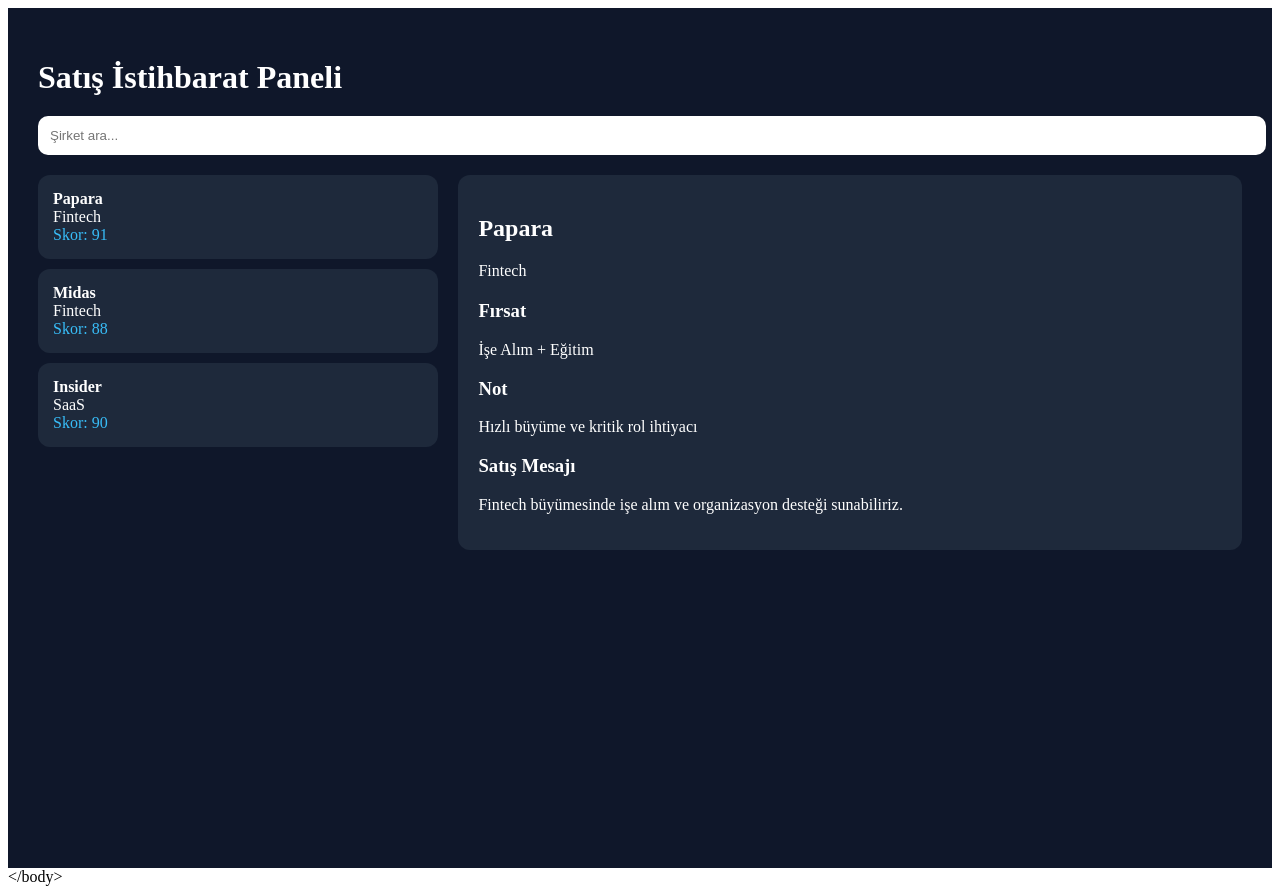
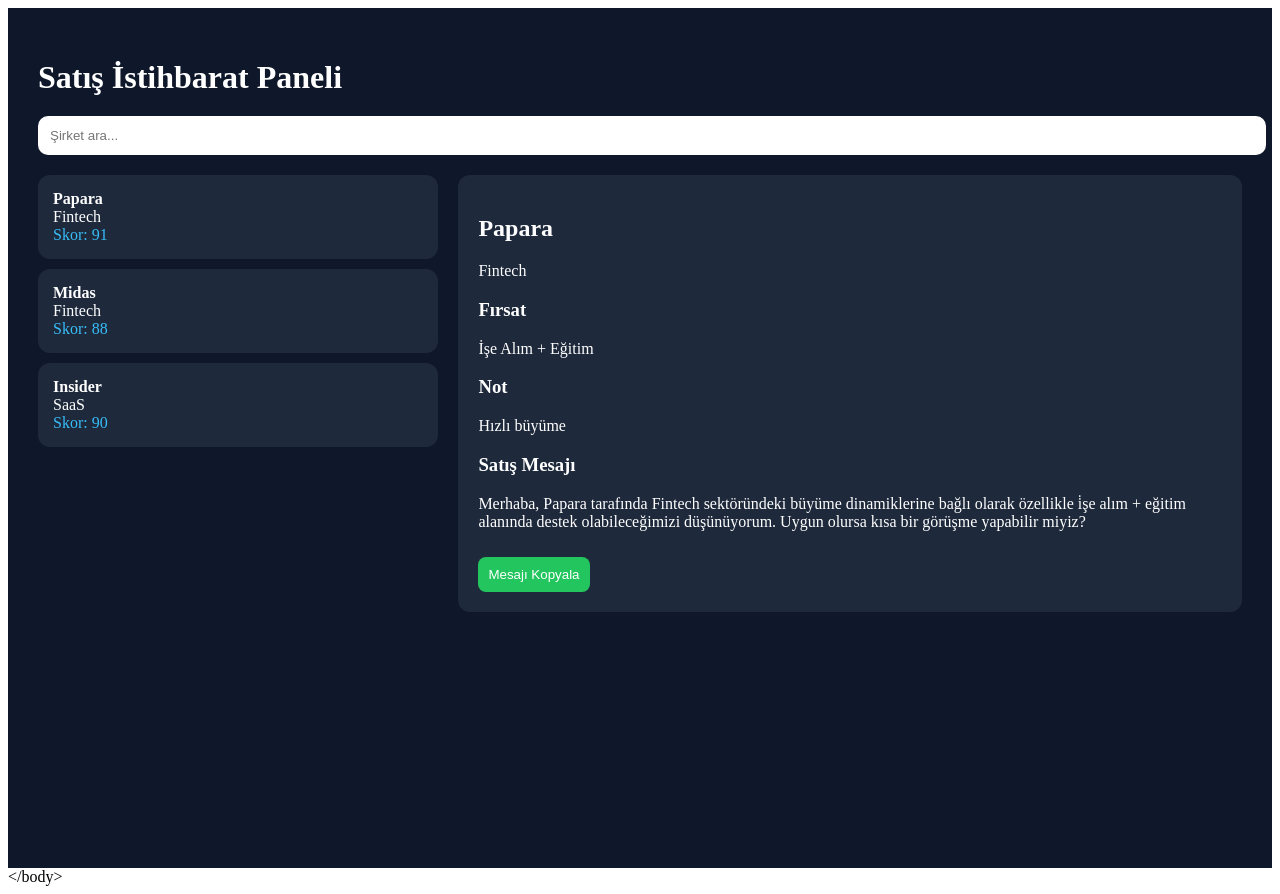
Before and after one commit to CansinDmn/satis-projesi, a React (Vite) app: page / in a window 1280 px wide. Built offline with nearby package versions, Linux system fonts and the light colour scheme; no server answers.

Commit message:
Update App.jsx

```diff
--- a/src/App.jsx
+++ b/src/App.jsx
@@ -1,14 +1,13 @@
-import React, { useMemo, useState } from "react";
+import React, { useEffect, useMemo, useState } from "react";
 
-const companies = [
+const defaultCompanies = [
   {
     id: 1,
     name: "Papara",
     sector: "Fintech",
     score: 91,
     opportunityType: "İşe Alım + Eğitim",
-    note: "Hızlı büyüme ve kritik rol ihtiyacı",
-    message: "Fintech büyümesinde işe alım ve organizasyon desteği sunabiliriz."
+    note: "Hızlı büyüme",
   },
   {
     id: 2,
@@ -16,8 +15,7 @@
     sector: "Fintech",
     score: 88,
     opportunityType: "İşe Alım",
-    note: "Scale-up aşamasında ekip kurulumu",
-    message: "Kritik rollerin doğru konumlanması için destek olabiliriz."
+    note: "Scale-up",
   },
   {
     id: 3,
@@ -26,19 +24,38 @@
     score: 90,
     opportunityType: "İşe Alım + Eğitim",
     note: "Global büyüme",
-    message: "Global ekiplerde liderlik ve yapı kurma desteği sunuyoruz."
   }
 ];
 
+function buildMessage(company) {
+  return `Merhaba, ${company.name} tarafında ${company.sector} sektöründeki büyüme dinamiklerine bağlı olarak özellikle ${company.opportunityType.toLowerCase()} alanında destek olabileceğimizi düşünüyorum. Uygun olursa kısa bir görüşme yapabilir miyiz?`;
+}
+
 export default function App() {
-  const [selected, setSelected] = useState(companies[0]);
+  const [companies, setCompanies] = useState(defaultCompanies);
+  const [selected, setSelected] = useState(defaultCompanies[0]);
   const [query, setQuery] = useState("");
+
+  // 🔥 OTOMATİK API ÇEK
+  useEffect(() => {
+    fetch("/api/trending")
+      .then((res) => res.json())
+      .then((data) => {
+        if (data?.length) {
+          setCompanies(data);
+          setSelected(data[0]);
+        }
+      })
+      .catch(() => {});
+  }, []);
 
   const filtered = useMemo(() => {
     return companies.filter((c) =>
       c.name.toLowerCase().includes(query.toLowerCase())
     );
-  }, [query]);
+  }, [query, companies]);
+
+  const message = buildMessage(selected);
 
   return (
     <div style={{ background: "#0f172a", color: "#fff", minHeight: "100vh", padding: 30 }}>
@@ -82,7 +99,7 @@
           <h2>{selected.name}</h2>
           <p>{selected.sector}</p>
 
-          <div style={{ marginTop: 20 }}>
+          <div>
             <h3>Fırsat</h3>
             <p>{selected.opportunityType}</p>
           </div>
@@ -94,7 +111,25 @@
 
           <div>
             <h3>Satış Mesajı</h3>
-            <p>{selected.message}</p>
+            <p>{message}</p>
+
+            <button
+              onClick={() => {
+                navigator.clipboard.writeText(message);
+                alert("Kopyalandı");
+              }}
+              style={{
+                marginTop: 10,
+                padding: 10,
+                borderRadius: 8,
+                border: "none",
+                background: "#22c55e",
+                color: "#fff",
+                cursor: "pointer"
+              }}
+            >
+              Mesajı Kopyala
+            </button>
           </div>
         </div>
       </div>
```
